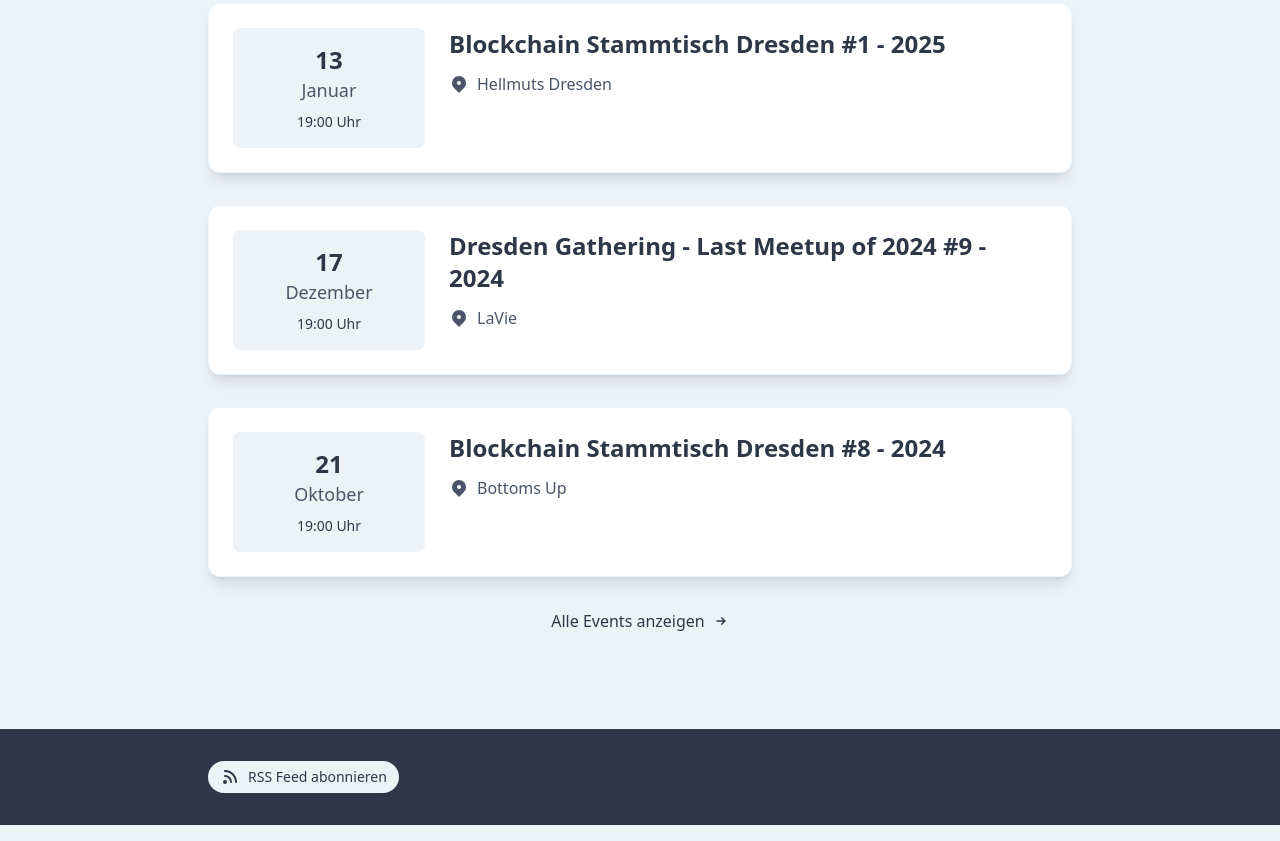
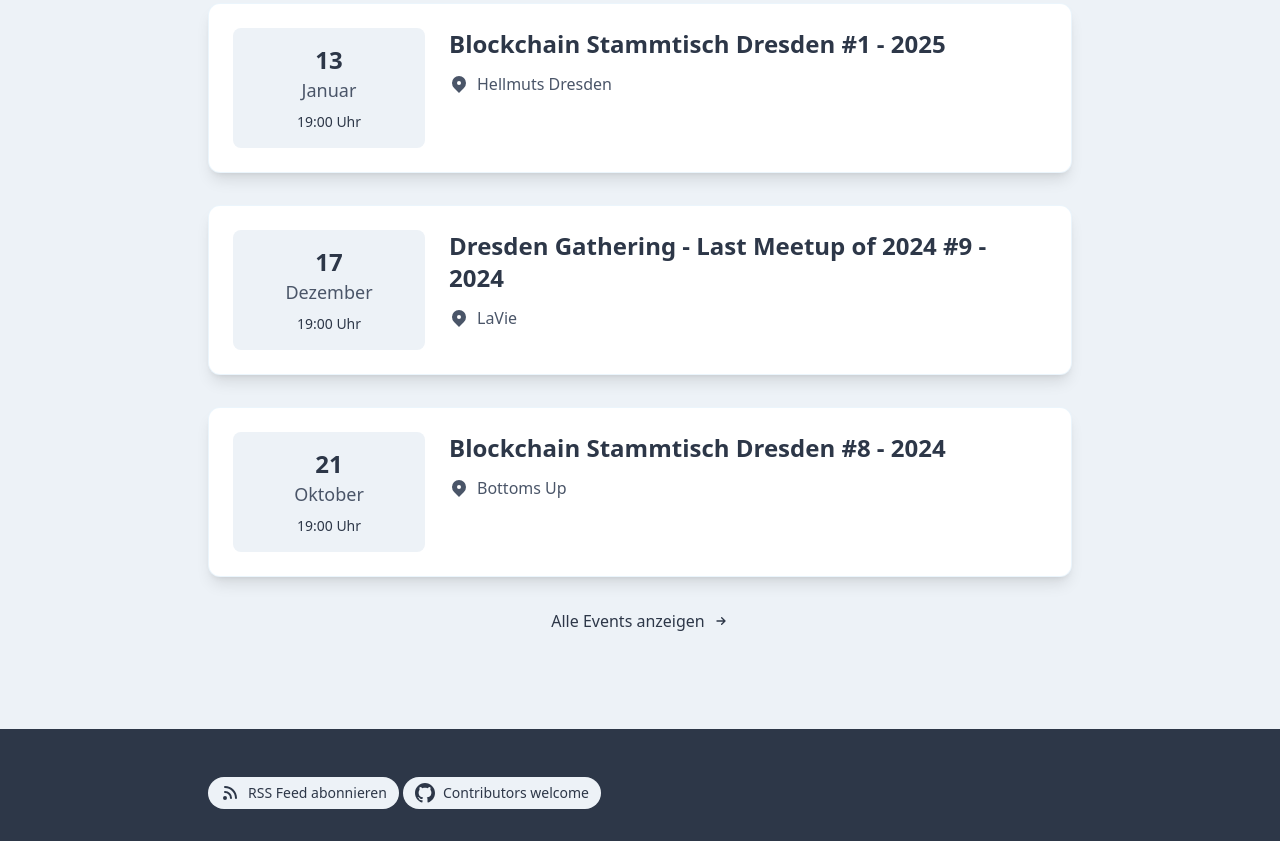
Before and after one commit to ddblock/ddblock.github.io, an Astro site: page / in a window 1280 px wide. Shown: the part 905-1746 px from the top of the page. Built offline with nearby package versions, Linux system fonts and the light colour scheme; Astro itself is replaced by a stand-in of ours.

Commit message:
add contributors link

```diff
--- a/src/layouts/Layout.astro
+++ b/src/layouts/Layout.astro
@@ -20,12 +20,21 @@ const { title } = Astro.props;
     <header class="bg-blockchain-primary text-white">
       <nav class="container-base py-6">
         <div class="flex justify-between items-center">
-          <a href="/" class="text-2xl font-bold hover:text-blockchain-accent transition-colors">
+          <a
+            href="/"
+            class="text-2xl font-bold hover:text-blockchain-accent transition-colors"
+          >
             Dresden Blockchain
           </a>
           <div class="flex gap-6">
-            <a href="/blog" class="hover:text-blockchain-accent transition-colors">Blog</a>
-            <a href="/about" class="hover:text-blockchain-accent transition-colors">About</a>
+            <a
+              href="/blog"
+              class="hover:text-blockchain-accent transition-colors">Blog</a
+            >
+            <a
+              href="/about"
+              class="hover:text-blockchain-accent transition-colors">About</a
+            >
           </div>
         </div>
       </nav>
@@ -47,7 +56,8 @@ const { title } = Astro.props;
             viewBox="0 0 20 20"
             fill="currentColor"
           >
-            <path d="M5 3a1 1 0 000 2c5.523 0 10 4.477 10 10a1 1 0 102 0C17 8.373 11.627 3 5 3z"
+            <path
+              d="M5 3a1 1 0 000 2c5.523 0 10 4.477 10 10a1 1 0 102 0C17 8.373 11.627 3 5 3z"
             ></path>
             <path
               d="M4 9a1 1 0 011-1 7 7 0 017 7 1 1 0 11-2 0 5 5 0 00-5-5 1 1 0 01-1-1zM3 15a2 2 0 114 0 2 2 0 01-4 0z"
@@ -55,11 +65,30 @@ const { title } = Astro.props;
           </svg>
           RSS Feed abonnieren
         </a>
+
+        <a
+          href="https://github.com/ddblock/ddblock.github.io"
+          class="tag-base tag-light tag-hover inline-flex items-center gap-2 mt-4"
+          target="_blank"
+          rel="noopener noreferrer"
+        >
+          <svg
+            xmlns="http://www.w3.org/2000/svg"
+            class="h-5 w-5"
+            viewBox="0 0 24 24"
+            fill="currentColor"
+          >
+            <path
+              d="M12 0c-6.626 0-12 5.373-12 12 0 5.302 3.438 9.8 8.207 11.387.599.111.793-.261.793-.577v-2.234c-3.338.726-4.033-1.416-4.033-1.416-.546-1.387-1.333-1.756-1.333-1.756-1.089-.745.083-.729.083-.729 1.205.084 1.839 1.237 1.839 1.237 1.07 1.834 2.807 1.304 3.492.997.107-.775.418-1.305.762-1.604-2.665-.305-5.467-1.334-5.467-5.931 0-1.311.469-2.381 1.236-3.221-.124-.303-.535-1.524.117-3.176 0 0 1.008-.322 3.301 1.23.957-.266 1.983-.399 3.003-.404 1.02.005 2.047.138 3.006.404 2.291-1.552 3.297-1.23 3.297-1.23.653 1.652.242 2.873.118 3.176.77.84 1.235 1.911 1.235 3.221 0 4.609-2.807 5.624-5.479 5.921.43.372.823 1.102.823 2.222v3.293c0 .319.192.694.801.576 4.765-1.589 8.199-6.086 8.199-11.386 0-6.627-5.373-12-12-12z"
+            ></path>
+          </svg>
+          Contributors welcome
+        </a>
       </div>
     </footer>
   </body>
 </html>
 
 <style is:global>
-  @import '../styles/shared.css';
+  @import "../styles/shared.css";
 </style>
```
